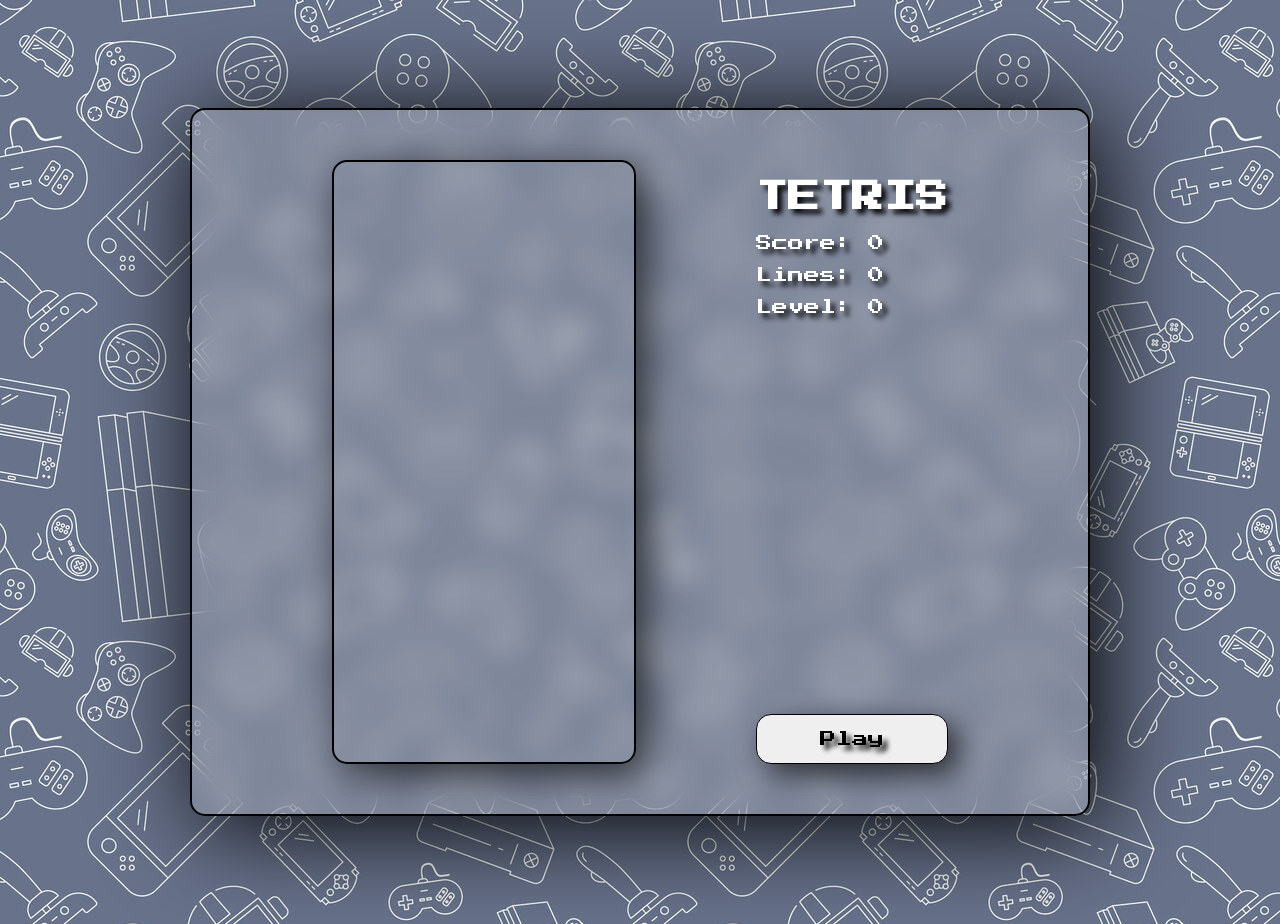
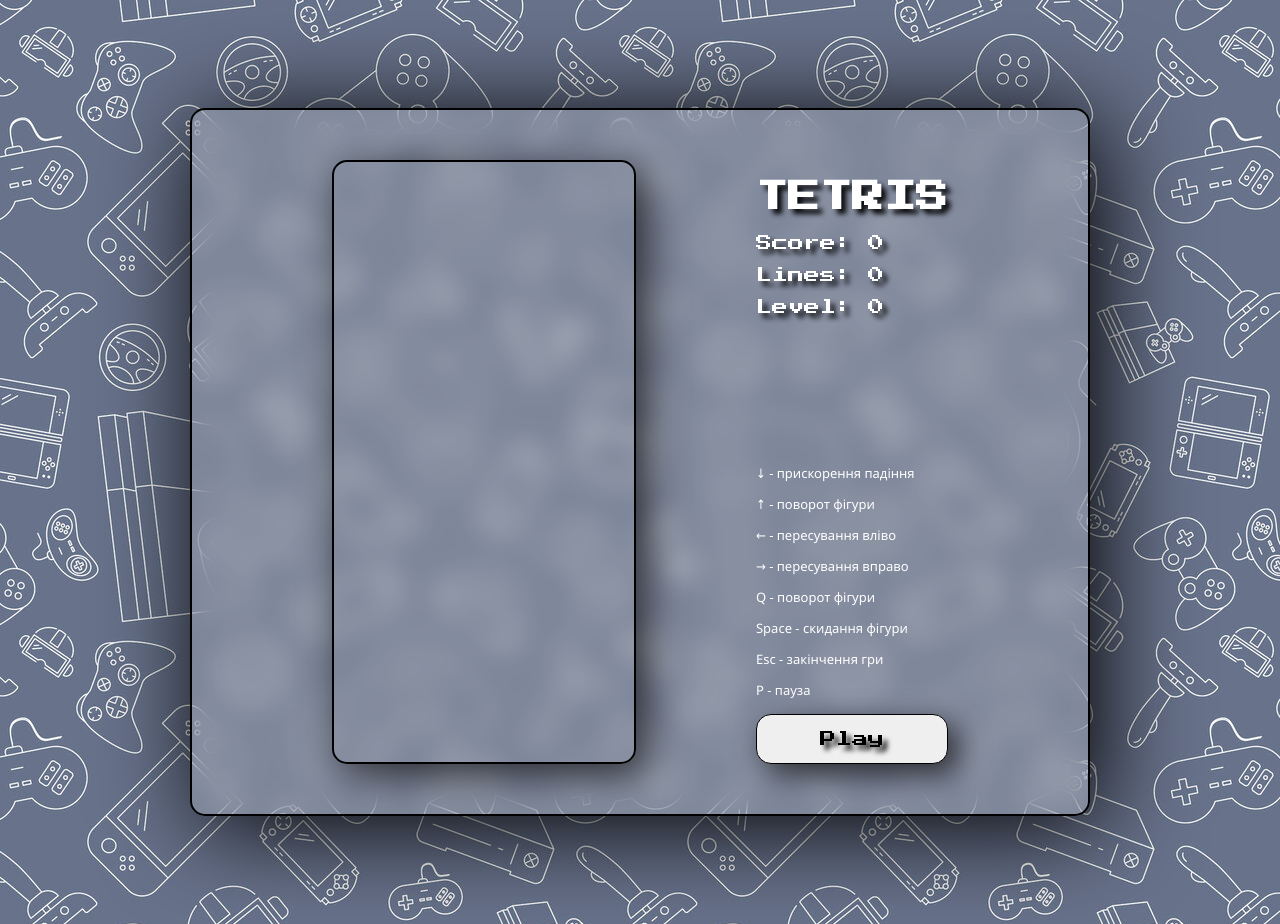
Before and after one commit to frozzik1/tetris_course_project, a plain HTML site: page index.html in a window 1280 px wide. Drawn offline with Linux system fonts and the light colour scheme.

Commit message:
Update index.html

```diff
--- a/index.html
+++ b/index.html
@@ -23,6 +23,14 @@
           <p>Level: <span id="level">0</span></p>
          <!-- Поле, щоб вiдобразити яка фігурка буде наступною. -->
           <canvas id="next" class="next"></canvas>
+          <p class="infor">&#8595; - прискорення падіння</p>
+          <p class="infor">&#8593; - поворот фігури</p>
+          <p class="infor">&#8592; - пересування вліво</p>
+          <p class="infor">&#8594; - пересування вправо</p>
+          <p class="infor">Q - поворот фігури</p>
+          <p class="infor">Space - скидання фігури</p>
+          <p class="infor">Esc - закінчення гри</p>
+          <p class="infor">P - пауза</p>
         </div>
         <!-- Кнопки старту та паузи гри. -->
         <button id="play-btn" onclick="play()" class="play-button">Play</button>
```
